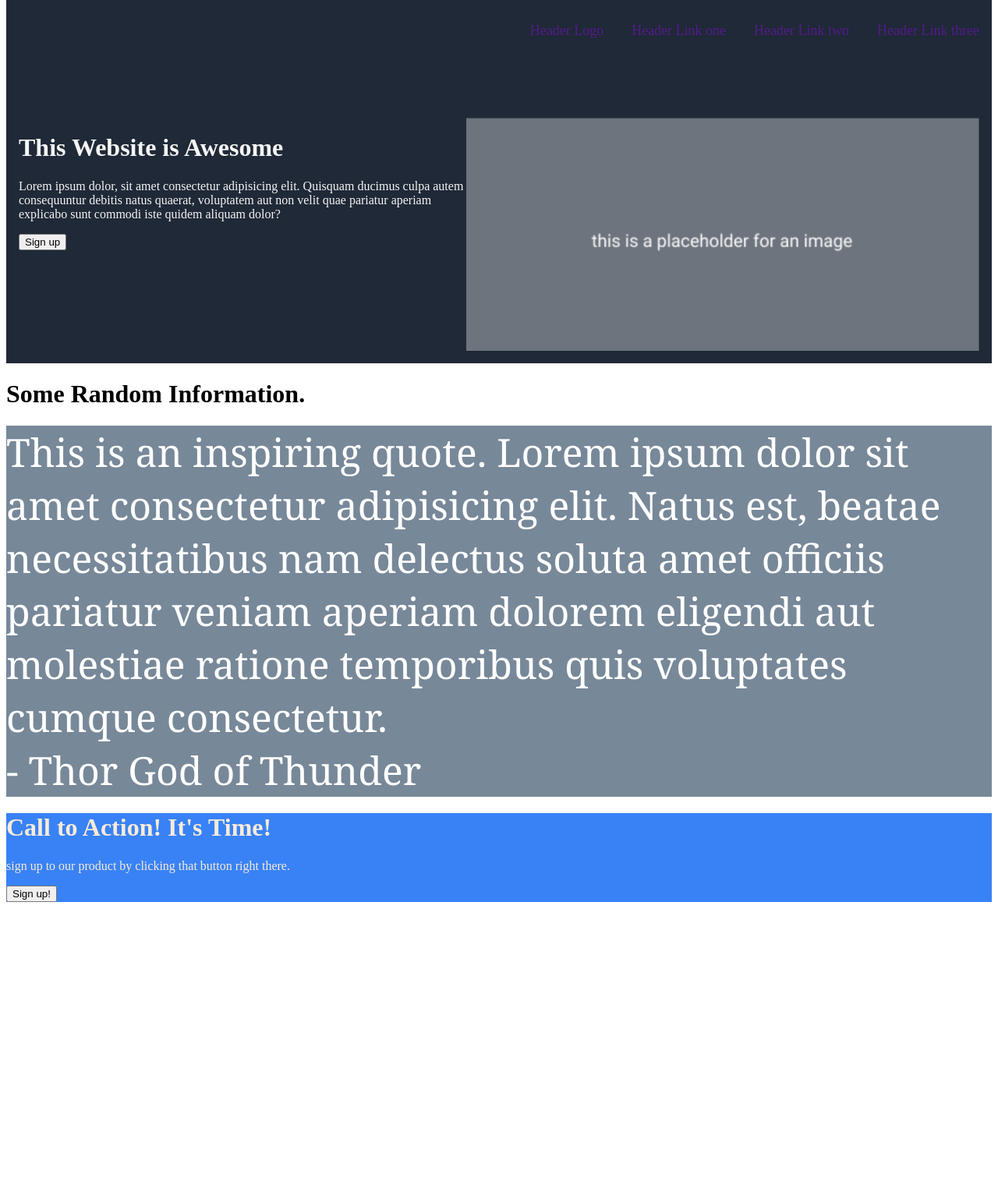
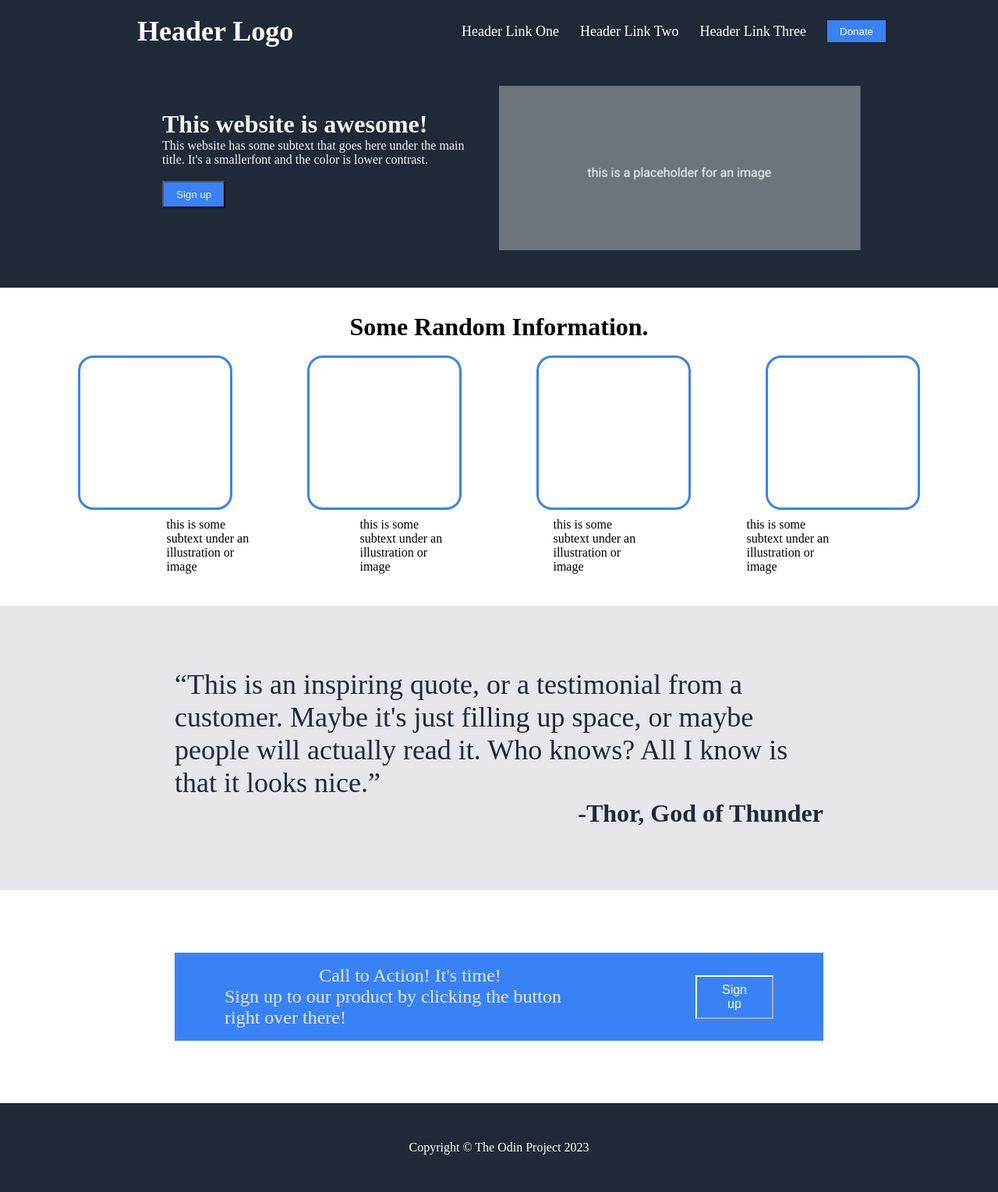
Before and after one commit to badbuddyy/Landing-Page, a plain HTML site: page index.html in a window 1280 px wide. Shown: the part 13-1542 px from the top of the page at 78% size. Before the commit the page ends 1178 px from the top, so only its background shows below. Drawn offline with Linux system fonts and the light colour scheme.

Commit message:
flexbox added

```diff
--- a/index.html
+++ b/index.html
@@ -10,40 +10,73 @@
 
 <body>
     <header>
-        <ul class="navBar">
-                <a href=""><li class="left-side">Header Logo</li></a>
-                <a href=""><li class="right-side">Header Link one</li></a>
-                <a href=""><li class="right-side">Header Link two</li></a>
-                <a href=""><li class="right-side">Header Link three</li></a>
+        <ul class="nav-list">
+                <li class="nav-item"><a href=""><h1>Header Logo</h1></a></li>
+                <li class="nav-item"><a href="">Header Link One</a></li>
+                <li class="nav-item"><a href="">Header Link Two</a></li>
+                <li class="nav-item"><a href="">Header Link Three</a></li>
+                <li class="nav-item"><button class="btn-primary">Donate</button></li>
         </ul>
 
-    <div class="container1">
-           <div class="c1-left-side">
-                <h1>This Website is Awesome</h1>
-                <p>
-                    Lorem ipsum dolor, sit amet consectetur adipisicing elit. Quisquam ducimus culpa autem consequuntur debitis natus quaerat, voluptatem aut non velit quae pariatur aperiam explicabo sunt commodi iste quidem aliquam dolor?
-                </p>
-                <button>Sign up</button>
-           </div>
-           <img class="c1-right-side" src="images/imagePlaceHolder.png" alt="">
+        <div class="container-2">
+            <div class="left">
+                <h1>This website is awesome!</h1>
+                <p> This website has some subtext that goes here under the main title.
+                    It's a smallerfont and the color is lower contrast.</p>
+                <br>
+                <button class="signup-button">Sign up</button>
+             </div>
 
-    </div>
+            <img class="img-placeholder" src="images/imagePlaceHolder.png" alt="">
+
+        </div>
+
     </header>
 
-    <div class="container2">
-        <h1>Some Random Information.</h1>
+   <div class="flexbox-container-2">
+
+        <h1 class="hero"> Some Random Information.</h1>
+        <br>
+        <div class="middle">
+            <div class="middle-item1"></div>
+            <div class="middle-item2"></div>
+            <div class="middle-item3"></div>
+            <div class="middle-item4"></div>
+        </div>
+        <div class="bottom">
+            <div class="bottom-item1">this is some subtext under an illustration or image</div>
+            <div class="bottom-item2">this is some subtext under an illustration or image</div>
+            <div class="bottom-item3">this is some subtext under an illustration or image</div>
+            <div class="bottom-item4">this is some subtext under an illustration or image</div>
+        </div>
+   </div>
+
+   <div class="flexbox-container-3">
+
+       <q class="quote-text">This is an inspiring quote, or a testimonial from a customer.
+        Maybe it's just filling up space, or maybe people will actually read it. Who knows? All I know is that it
+        looks nice.</q>
+
+        <div class="author">-Thor, God of Thunder</div>
+
+   </div>
+
+   <div class="flexbox-container-4">
+        <div class="cta-container">
+
+            <div class="cta-left">
+                <div>Call to Action! It's time!</div>
+                <div>Sign up to our product by clicking the button right over there!</div>
+            </div>
+
+           <div class="cta-right">
+                <button class="cta-button"> Sign up</button>
+           </div>
+        </div>
     </div>
-    <div class="container3">
-
-            This is an inspiring quote. Lorem ipsum dolor sit amet consectetur adipisicing elit. Natus est, beatae necessitatibus nam delectus soluta amet officiis pariatur veniam aperiam dolorem eligendi aut molestiae ratione temporibus quis voluptates cumque consectetur.
-       <br> <span>- Thor God of Thunder</span>
-    </div>
-    <div class="container4">
-        <h1>Call to Action! It's Time!</h1>
-        <p>sign up to our product by clicking that button right there.</p>
-        <button>Sign up!</button>
-
-    </div>
+   <footer>
+    <div class="copyright">Copyright &copy; The Odin Project 2023</div>
+   </footer>
 
 </body>
 </html>
--- a/styles.css
+++ b/styles.css
@@ -1,43 +1,191 @@
+*{
+    margin: 0;
+}
+
 header{
     background-color: #1f2937;
     color: whitesmoke;
-    padding: 1em;
+    padding: 1rem 9em;
+
 
 }
-.navBar{
+.nav-list{
     display: flex;
-    justify-content: end;
+    justify-content: flex-end;
+    align-items: center;
     font-size: large;
-    list-style-type: none;
-    gap: 2em;
-    margin-bottom: 100px;
-}
- a{
-    text-decoration: none;
- }
+    gap: 1.5em;
+    padding: 1rem 0;
 
 
-.container1{
-    display: flex;
-    justify-content: space-between;
+}
+.nav-item{
+    list-style: none;
 
 }
 
-.c1-right-side{
-    display: inline;
-    height: 300px;
-    width: 700px;
+.nav-item a {
+    text-decoration: none;
+    color: white;
+}
+.nav-item a:hover{
+    color: aqua;
 }
 
-.container3{
-    background-color:lightslategray;
-    color: white;
-    font-size: 50px;
-    font-family: Cambria, Cochin, Georgia, Times, 'Times New Roman', serif;
+.nav-item:first-child{
+    margin-right:auto;
+    margin-left:2rem;
+}
+
+.img-placeholder{
+    height: 30%;
+    width: 50%;
+
 
 }
-.container4{
-    background-color: #3882f6;
-    color: antiquewhite;
+
+.btn-primary{
+    color: white;
+    padding: 0.5em 1rem;
+    border: none;
+    outline: none;
+    background-color:#3882f6;
+    cursor: pointer;
+    border: none;
+    outline: none;
+    transition: all 200ms ease-in;
+    border-radius: var(.btn-primary)
+}
+.btn-primary:hover{
+    background-color: rgb(0, 166, 255);
+}
+
+
+.container-2{
+    background-color: #1f2937;
+    color: whitesmoke;
+    padding: 2rem 2rem;
+    display: flex;
+    justify-content: space-ev;
+}
+
+.left{
+    display: flex;
+    justify-content: first baseline;
+    flex-direction: column;
+    padding: 2rem;
+}
+
+.signup-button{
+    background-color:#3882f6;
+    color: whitesmoke;
+    margin-right: auto;
+    padding: 0.5rem 1rem;
+    cursor: pointer;
 
 }
+.signup-button:hover{
+    background-color: rgb(0, 166, 255);
+}
+
+
+.flexbox-container-2{
+    padding: 2rem 9em;
+
+}
+
+.middle {
+    display: flex;
+    justify-content: center;
+    align-items: center;
+    gap: 6rem;
+
+}
+.hero{
+    display: flex;
+    justify-content: center;
+}
+.middle-item1, .middle-item2, .middle-item3, .middle-item4{
+    padding:6rem;
+    border: 3px solid #3882f6;
+    border-radius: 10%;
+}
+.bottom{
+    display: flex;
+    justify-content: center;
+    align-items: center;
+
+
+}
+.bottom-item1, .bottom-item2, .bottom-item3, .bottom-item4{
+    padding: 1% 7%;
+}
+
+.flexbox-container-3{
+    background-color: #e5e7eb;
+    padding: 5rem 14rem;
+}
+.quote-text{
+    font-size: 36px;
+    font-weight: light-italic;
+    color: #1f2937;
+}
+
+.author{
+    display: flex;
+    justify-content: end;
+    margin-left: auto;
+    font-size: 32px;
+    font-weight:bolder;
+    color: #1f2937;
+}
+
+.flexbox-container-4{
+    display: flex;
+    justify-content: center;
+    padding: 5rem 14rem;
+    font-size: 24px;
+}
+
+.cta-container{
+    display: flex;
+}
+
+.cta-left{
+    background-color: #3882f6;
+    color: #e5e7eb;
+    padding: 1rem 4rem;
+    display: flex;
+    align-items: center;
+    flex-direction: column;
+}
+.cta-right{
+    display: flex;
+    align-items: center;
+    background-color: #3882f6;
+    color: #e5e7eb;
+    padding: 1rem 4rem;
+}
+
+.cta-button{
+    padding: 0.5rem 2rem;
+    color: white;
+    background-color: #3882f6;
+    border-color: white;
+    box-shadow: 0cm;
+    font-size: 16px;
+
+}
+.cta-button:hover{
+    cursor: pointer;
+    background-color: rgb(0, 166, 255);
+}
+
+footer{
+    background-color: #1f2937;
+    color: white;
+    display: flex;
+    justify-content: center;
+    align-items: center;
+    padding: 3rem 15rem;
+}
```
